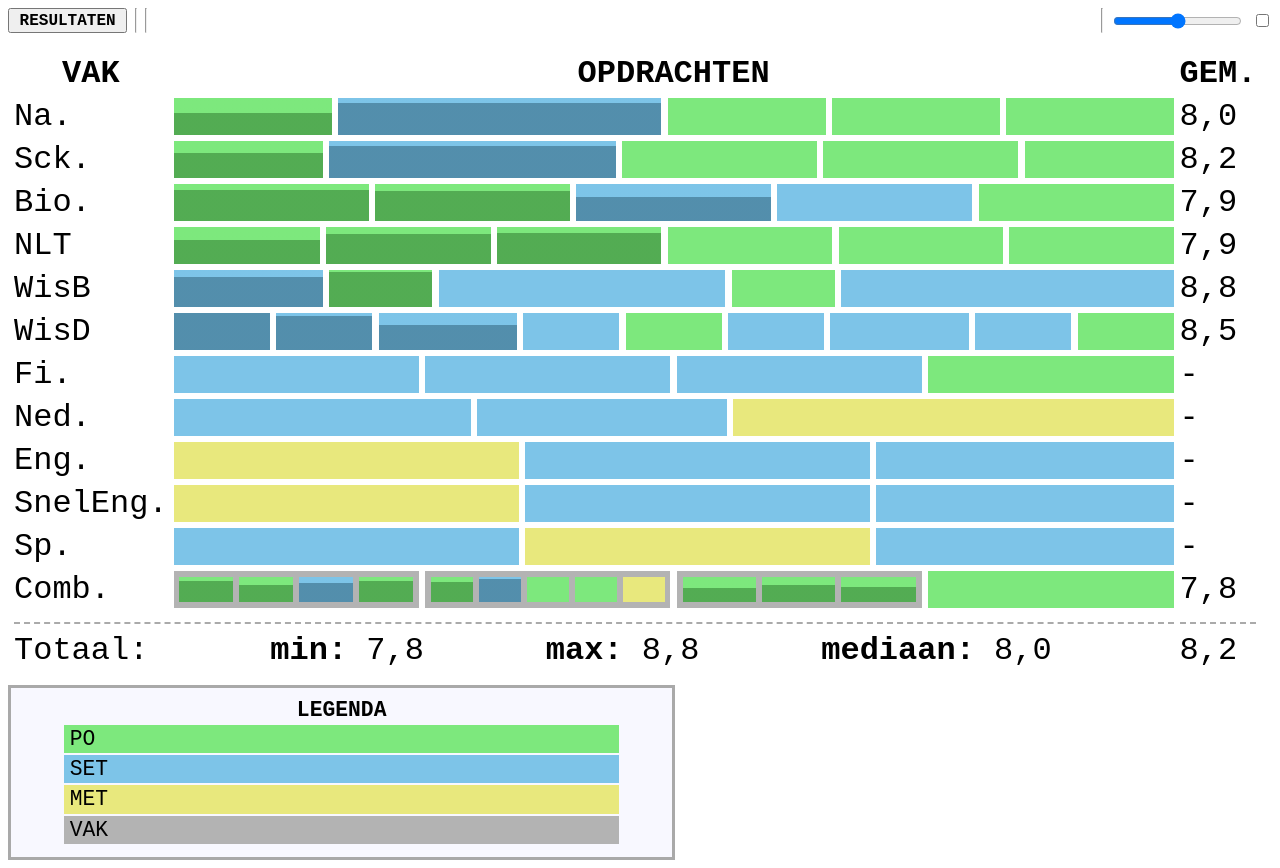
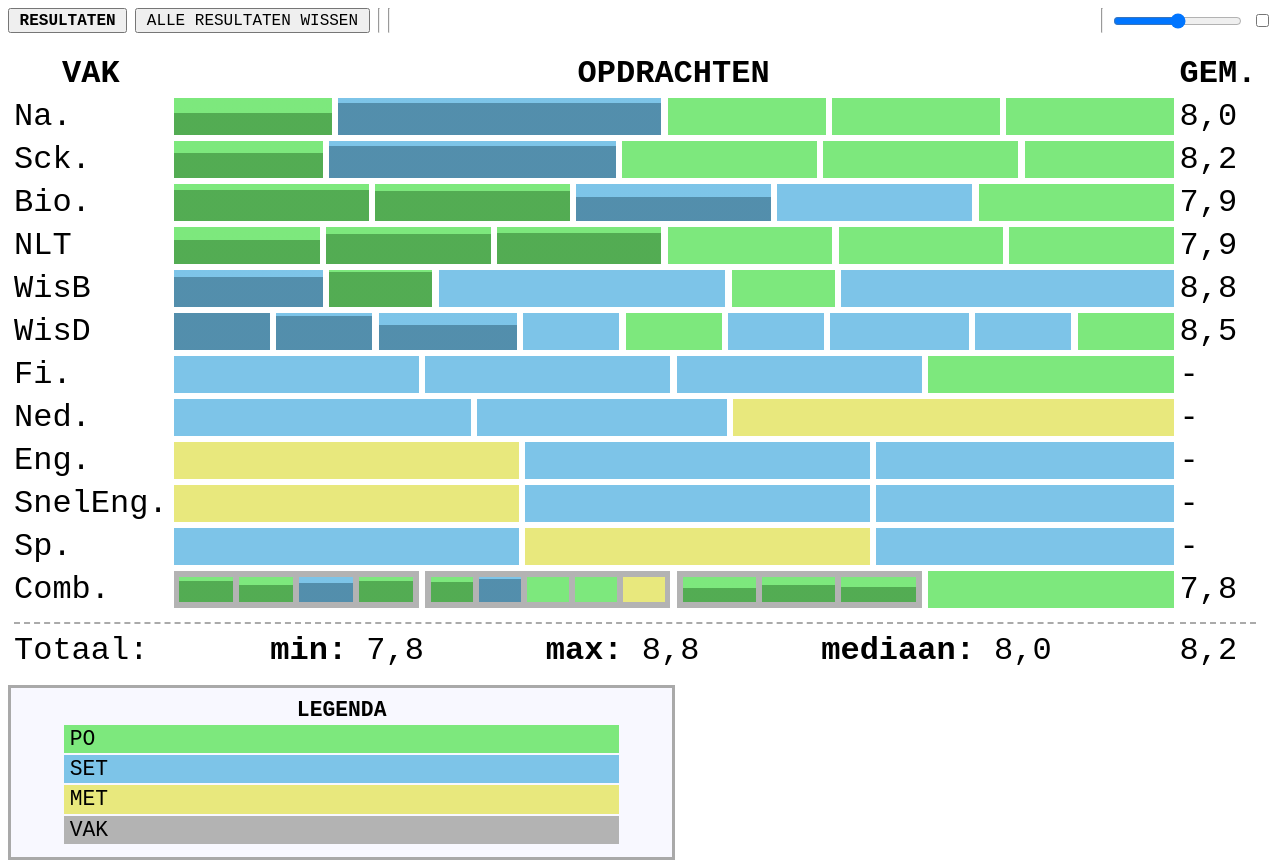
Before and after one commit to Wouterr0/cijfer-vis, a Vue app: page / in a window 1280 px wide. Built offline with nearby package versions, Linux system fonts and the light colour scheme.

Commit message:
add button to clear all results

```diff
--- a/src/components/AssignmentProps.vue
+++ b/src/components/AssignmentProps.vue
@@ -16,6 +16,7 @@
         key_="weging per cijfer"
         :value="nl_num(subject_weight(assignment) * 100, undefined, 4) + '%'"
     />
+    <!-- TODO: get also in rational form (a / b) eg. 1/40 -->
     <AssignmentProp
         key_="weging diplomacijfer"
         :value="nl_num(grade_weight(assignment) * 100, undefined, 4) + '%'"
--- a/src/components/Settings.vue
+++ b/src/components/Settings.vue
@@ -1,6 +1,12 @@
 <template>
     <div class="settings">
         <ToggleButton :values="modi" v-model="mode" style="font-weight: 700" />
+        <input
+            type="button"
+            v-if="showResults"
+            value="ALLE RESULTATEN WISSEN"
+            @click="clearAll"
+        />
         <hr />
         <Optionals />
         <hr />
@@ -18,7 +24,7 @@ import Replacings from './Replacings.vue';
 import Slider from './Slider.vue';
 import Checkbox from './Checkbox.vue';
 import { modi } from '../utils.js';
-import { mapMutations } from 'vuex';
+import { mapGetters, mapMutations } from 'vuex';
 
 export default {
     name: 'Settings',
@@ -29,8 +35,8 @@ export default {
         Slider,
         Checkbox,
     },
-    methods: mapMutations(['setRound']),
     computed: {
+        ...mapGetters(['showResults']),
         mode: {
             get() {
                 return this.$store.state.mode;
@@ -46,6 +52,14 @@ export default {
             set(value) {
                 this.$store.commit('setScale', value);
             },
+        },
+    },
+    methods: {
+        ...mapMutations(['setRound']),
+        clearAll() {
+            if (confirm('Weet je zeker dat je alle resultaten wilt wissen?')) {
+                this.$store.commit('clearAll');
+            }
         },
     },
     created() {
--- a/src/main.js
+++ b/src/main.js
@@ -163,6 +163,7 @@ const store = createStore({
                     const score = getters.result(subject, rounding);
                     if (score) results.push(score);
                 }
+                if (results.length === 0) return;
                 results.sort((a, b) => a - b);
                 let mid = Math.floor(results.length / 2);
                 if (results.length % 2) return results[mid];
@@ -190,9 +191,10 @@ const store = createStore({
             state.clicked = state.clicked === assignment ? null : assignment;
         },
         setResult(state, { assignment, result }) {
-            console.log(`changing result for ${assignment} to ${result}`);
             state.results[assignment.id] = result;
-            console.log(state);
+        },
+        clearAll(state) {
+            state.results = {};
         },
     },
 });
```
